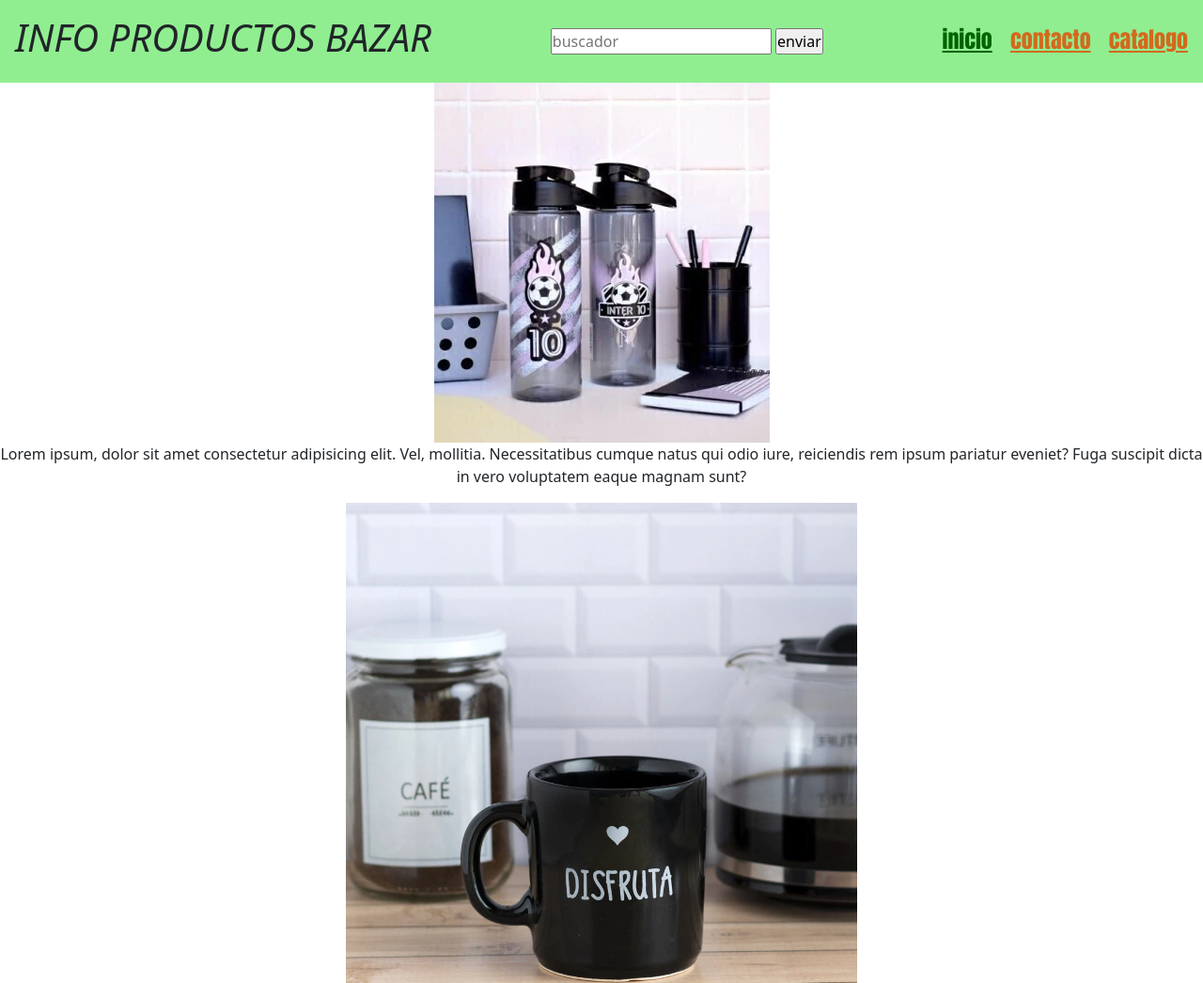
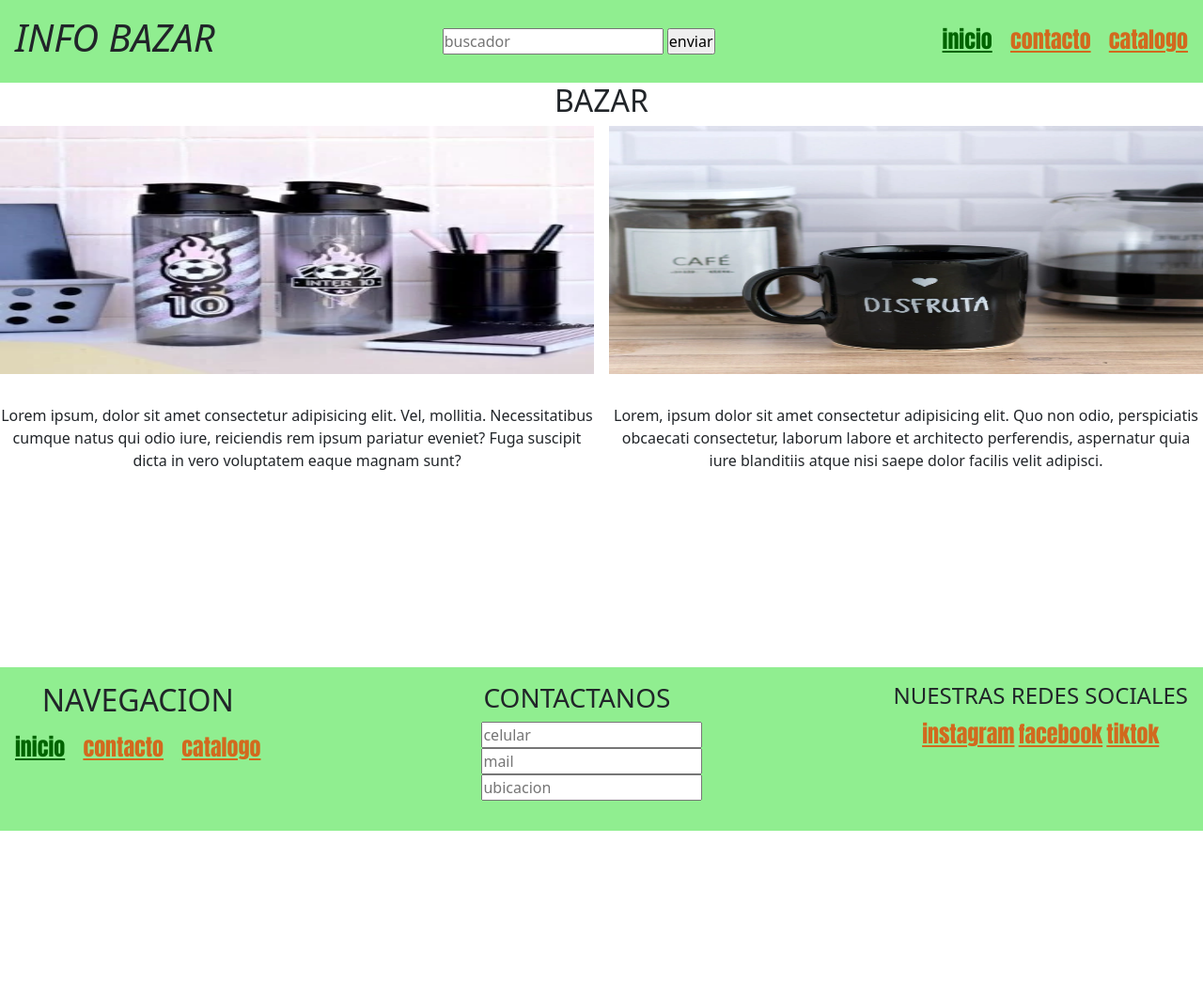
Before and after one commit to WilliansLiu/proyecto2-coder-60360, a plain HTML site: page paginas/bazar.html in a window 1280 px wide. Shown: the top 1046 px of the page at 94% size. After the commit the page ends 884 px from the top, so only its background shows below. Drawn offline with nearby package versions, Linux system fonts and the light colour scheme.

Commit message:
probando diferentes herramientas de sass

```diff
--- a/paginas/bazar.html
+++ b/paginas/bazar.html
@@ -12,7 +12,7 @@
 
 <body>
     <header>
-        <h1> INFO PRODUCTOS BAZAR</h1>
+        <h1> INFO BAZAR</h1>
         <form action="">
             <input type="search" name="buscador" placeholder="buscador">
             <input type="submit" value="enviar">
@@ -25,13 +25,21 @@
 
     </header>
     <main>
-        <img src="../imagenes/bazar.webp" alt="bazar">
-        <p>Lorem ipsum, dolor sit amet consectetur adipisicing elit. Vel, mollitia. Necessitatibus cumque natus qui odio
-            iure, reiciendis rem ipsum pariatur eveniet? Fuga suscipit dicta in vero voluptatem eaque magnam sunt?</p>
-        <img src="../imagenes/bazar2.webp" alt="bazar2">
-        <p>Lorem, ipsum dolor sit amet consectetur adipisicing elit. Quo non odio, perspiciatis obcaecati consectetur,
-            laborum labore et architecto perferendis, aspernatur quia iure blanditiis atque nisi saepe dolor facilis
-            velit adipisci.</p>
+        <section>
+            <h2>BAZAR</h2>
+            <div class="contenedor-galeria2">
+            <img class="imagen-m1" src="../imagenes/bazar.webp" alt="bazar">
+            <p>Lorem ipsum, dolor sit amet consectetur adipisicing elit. Vel, mollitia. Necessitatibus cumque natus qui
+                odio
+                iure, reiciendis rem ipsum pariatur eveniet? Fuga suscipit dicta in vero voluptatem eaque magnam sunt?
+            </p>
+            <img class="imagen-m2" src="../imagenes/bazar2.webp" alt="bazar2">
+            <p>Lorem, ipsum dolor sit amet consectetur adipisicing elit. Quo non odio, perspiciatis obcaecati
+                consectetur,
+                laborum labore et architecto perferendis, aspernatur quia iure blanditiis atque nisi saepe dolor facilis
+                velit adipisci.</p>
+            </div>
+        </section>
     </main>
     <footer>
         <section>
--- a/scss/paginas/_index.scss
+++ b/scss/paginas/_index.scss
@@ -3,7 +3,7 @@
 }
 
 .t-galeria-index {
-    text-align: center;
+    text-align: $ta;
     margin-bottom: 1rem;
 }
 
--- a/scss/paginas/_maquillaje.scss
+++ b/scss/paginas/_maquillaje.scss
@@ -20,10 +20,10 @@
     }
 
     .imagen-m1 {
-        grid-row: 1;
+        grid-row: $gr;
     }
 
     .imagen-m2 {
-        grid-row: 1;
+        grid-row: $gr;
     }
 }
```
Also changed, not shown: paginas/catalogo.html (+4 -0 lines), paginas/manicura.html (+8 -3 lines), scss/_base.scss (+10 -6 lines), 1 other file.
